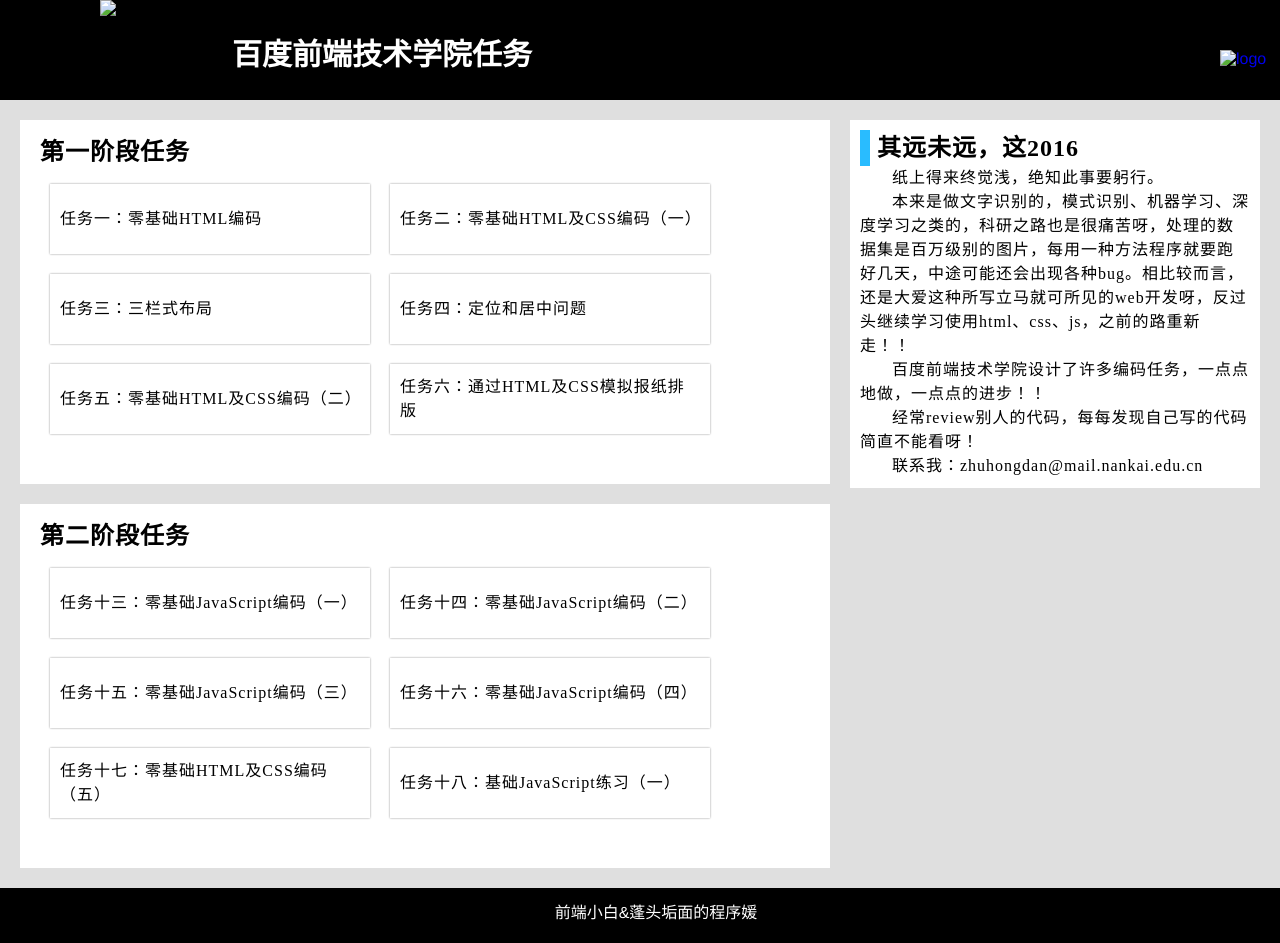
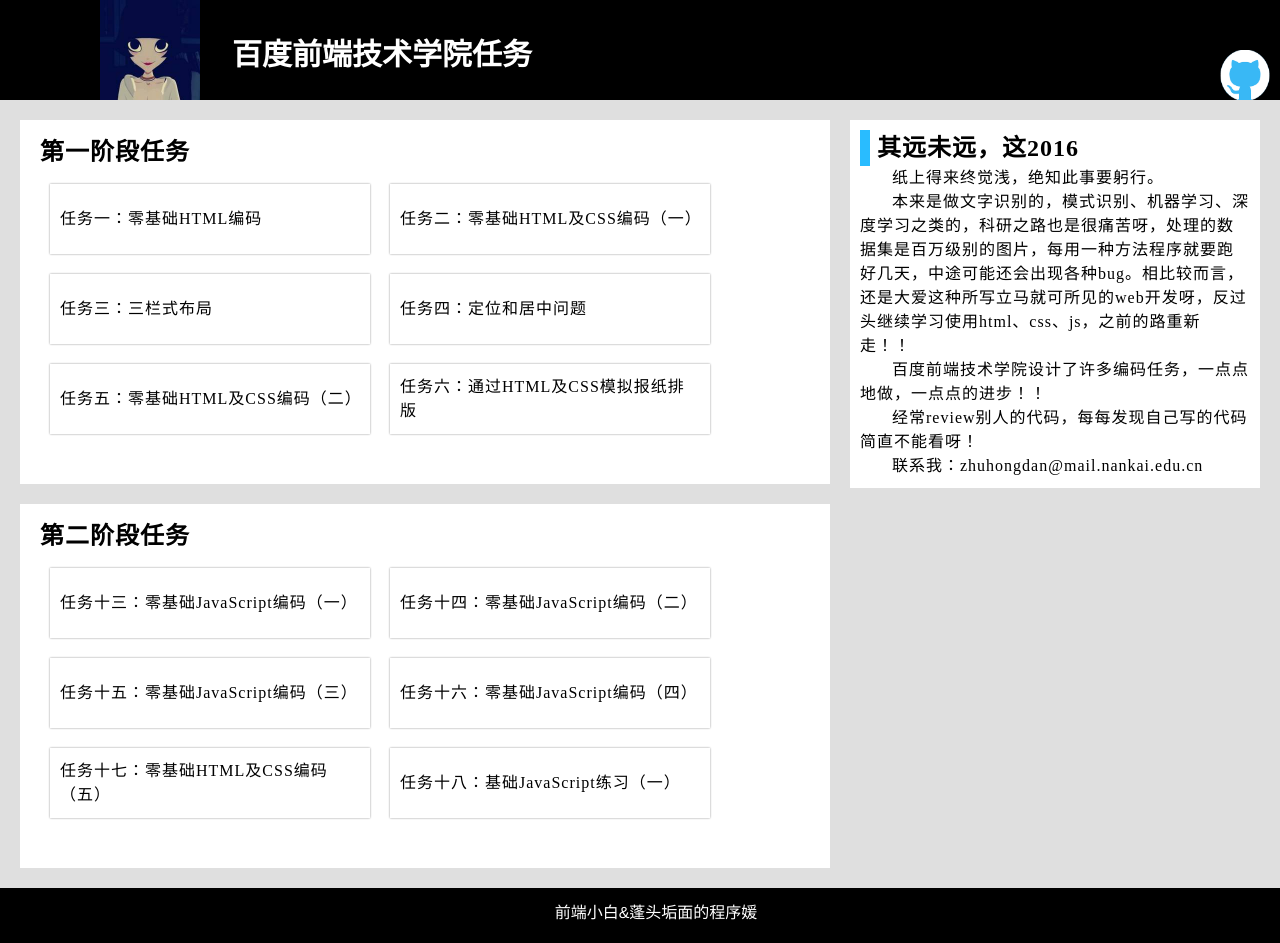
Before and after one commit to HeddaZhu/HeddaZhu.github.io, a Jekyll site: the page _posts/2016-04-30-IFE_index.html, which Jekyll copies as it is, in a window 1280 px wide. Built offline with Jekyll 4.4.1, drawn with Linux system fonts in a browser that asks for light colours.

Commit message:
Update 2016-04-30-IFE_index.html

```diff
--- a/_posts/2016-04-30-IFE_index.html
+++ b/_posts/2016-04-30-IFE_index.html
@@ -10,9 +10,9 @@
 	<body>
 
 		<header>
-		<img class="logo" src="../task1/img/4.jpg" alt="logo" width="100px" height="100px">
+		<img class="logo" src="../../../task1/img/4.jpg" alt="logo" width="100px" height="100px">
 		<a href="https://github.com/HeddaZhu/HeddaZhu.github.io" title="网页代码地址" target=_blank>
-			<img class="logoGithub" src="../task1/img/github3.png" alt="logo" width="50px" height="50px"></a>
+			<img class="logoGithub" src="../../../task1/img/github3.png" alt="logo" width="50px" height="50px"></a>
 
 
 			<p><a href="http://ife.baidu.com/task/all" title="访问百度百度前端技术学院" target=_blank>百度前端技术学院任务</a></p>
```
